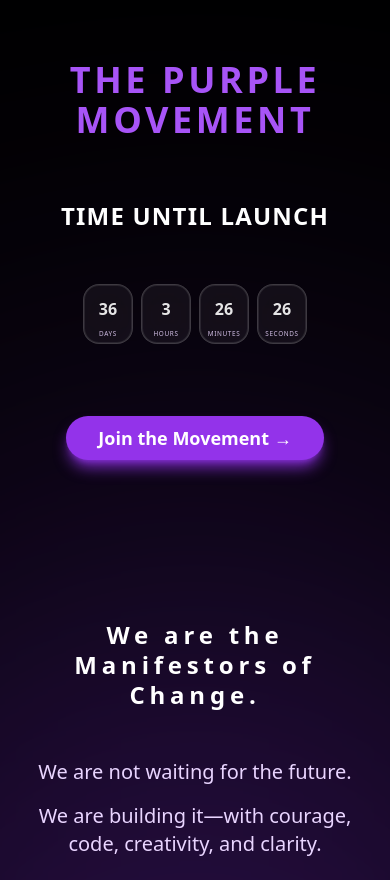
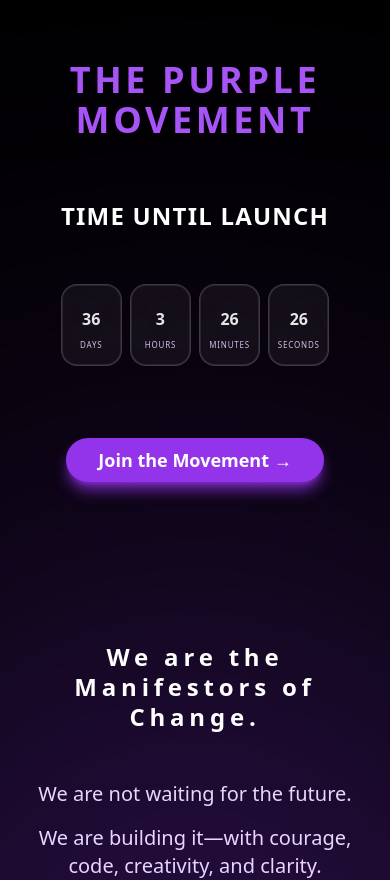
Before and after one commit to gtech-mulearn/Purple-Movement-Website, a React (Vite) app: page / in a window 390 px wide. Shown: the top 880 px of the page. Built offline with nearby package versions, Linux system fonts and the light colour scheme.

Commit message:
refactor: improve UI layout and styling for countdown timer

```diff
--- a/src/components/CountDownTimer/index.tsx
+++ b/src/components/CountDownTimer/index.tsx
@@ -44,8 +44,8 @@ const CountDownTimer = ({ endDate }: { endDate: Date }) => {
                 ))}
             </div>
             <div className="pt-10"> <button className="bg-purple-600 hover:bg-purple-700 transition  duration-300 ease-in-out  px-8 py-2 rounded-full text-lg font-semibold text-white shadow-lg shadow-purple-600/80 hover:shadow-purple-700/180">
-                    Join the Movement →
-                </button></div>
+                Join the Movement →
+            </button></div>
 
         </div>
 
@@ -63,10 +63,10 @@ const Timer = ({ value, label }: TimerProps) => {
     return (
         <div key={label} className={styles.glassCard}>
             <div className={`${styles.dropAnimation}`}></div>
-            <div className=" lg:text-6xl font-extrabold text-white">
+            <div className=" sm:text-2xl md:text-4xl lg:text-6xl font-extrabold text-white">
                 {value}
             </div>
-            <div className="text-[.4rem]   tracking-widest text-purple-200 font-medium">
+            <div className="text-[8px] sm:text-md md:text-[12px] lg:text-xl   tracking-widest text-purple-200 font-medium">
                 {label}
             </div>
         </div>
--- a/src/components/CountDownTimer/style.module.css
+++ b/src/components/CountDownTimer/style.module.css
@@ -32,10 +32,10 @@
         text-align: center;
         gap: 0.5rem;
     }
+
     @media screen and (max-width: 405px) {
-        padding: 1rem 1.5rem;
-
-        width: 50px;
+        padding: 2.5rem 1.85rem;
+        width: 60px;
         height: 60px;
         text-align: center;
         gap: 0.5rem;
--- a/src/index.css
+++ b/src/index.css
@@ -1,6 +1,13 @@
 @tailwind base;
 @tailwind components;
 @tailwind utilities;
+
+
+* {
+  margin: 0;
+  padding: 0;
+  box-sizing: border-box;
+}
 
 body::-webkit-scrollbar {
   width: 4px;
@@ -8,7 +15,7 @@ body::-webkit-scrollbar {
 
 
 body::-webkit-scrollbar-track {
-  background:rgb(80, 79, 79);
+  background: rgb(80, 79, 79);
 
 }
 
```
